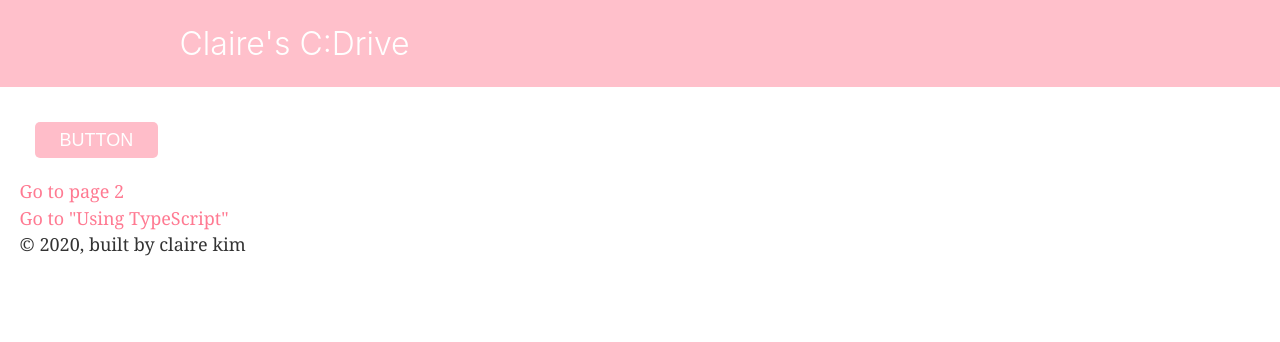
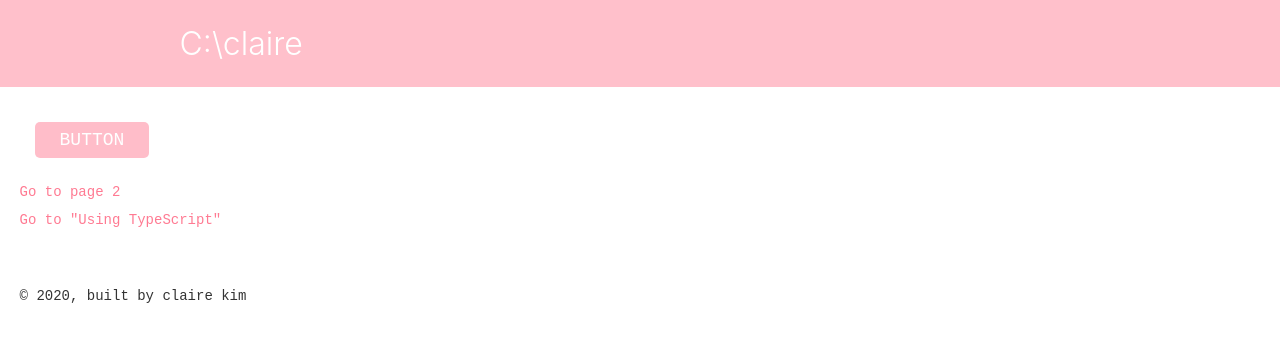
Before and after one commit to hyojuk/c-drive, a Gatsby site: page / in a window 1280 px wide. Built offline with nearby package versions, Linux system fonts and the light colour scheme; Gatsby itself is replaced by a stand-in of ours.

Commit message:
add fonts

```diff
--- a/gatsby-config.js
+++ b/gatsby-config.js
@@ -1,6 +1,6 @@
 module.exports = {
   siteMetadata: {
-    title: `Claire\'s C:Drive`,
+    title: `C:\\claire`,
     description: `Everything Claire`,
     author: `claire kim`,
   },
--- a/src/components/header.js
+++ b/src/components/header.js
@@ -2,6 +2,7 @@ import { Link } from "gatsby"
 import PropTypes from "prop-types"
 import React from "react"
 import styled from "styled-components"
+import { Heading1 } from "../styledComponents/typography";
 
 const HeaderContainer = styled.header`
   background: pink;
@@ -12,13 +13,6 @@ const HeaderWrapper = styled.div`
   margin: 0 auto;
   max-width: 960px;
   padding: 1.45rem 1.0875rem;
-`;
-
-const Heading1 = styled.h2`
-  margin: 0;
-  font-size: 32px;
-  font-weight: 300;
-  color: white;
 `;
 
 const Header = ({ siteTitle }) => (
--- a/src/components/layout.css
+++ b/src/components/layout.css
@@ -1,5 +1,7 @@
 html {
-  font-family: sans-serif;
+  font-family: 'Inconsolata', monospace;
+  font-family: 'Kreon', serif;
+  font-family: 'Montserrat', sans-serif;
   -ms-text-size-adjust: 100%;
   -webkit-text-size-adjust: 100%;
 }
@@ -200,7 +202,8 @@ html {
 }
 body {
   color: hsla(0, 0%, 0%, 0.8);
-  font-family: georgia, serif;
+  font-family: 'Inconsolata', monospace;
+  font-size: inherit;
   font-weight: normal;
   word-wrap: break-word;
   font-kerning: normal;
@@ -230,7 +233,7 @@ h1 {
   padding-top: 0;
   margin-bottom: 1.45rem;
   color: inherit;
-  font-family: -apple-system, BlinkMacSystemFont, Segoe UI, Roboto, Oxygen,
+  font-family: Montserrat, -apple-system, BlinkMacSystemFont, Segoe UI, Roboto, Oxygen,
     Ubuntu, Cantarell, Fira Sans, Droid Sans, Helvetica Neue, sans-serif;
   font-weight: bold;
   text-rendering: optimizeLegibility;
@@ -247,7 +250,7 @@ h2 {
   padding-top: 0;
   margin-bottom: 1.45rem;
   color: inherit;
-  font-family: -apple-system, BlinkMacSystemFont, Segoe UI, Roboto, Oxygen,
+  font-family: Montserrat, -apple-system, BlinkMacSystemFont, Segoe UI, Roboto, Oxygen,
     Ubuntu, Cantarell, Fira Sans, Droid Sans, Helvetica Neue, sans-serif;
   font-weight: bold;
   text-rendering: optimizeLegibility;
@@ -264,7 +267,7 @@ h3 {
   padding-top: 0;
   margin-bottom: 1.45rem;
   color: inherit;
-  font-family: -apple-system, BlinkMacSystemFont, Segoe UI, Roboto, Oxygen,
+  font-family: Montserrat, -apple-system, BlinkMacSystemFont, Segoe UI, Roboto, Oxygen,
     Ubuntu, Cantarell, Fira Sans, Droid Sans, Helvetica Neue, sans-serif;
   font-weight: bold;
   text-rendering: optimizeLegibility;
@@ -281,7 +284,7 @@ h4 {
   padding-top: 0;
   margin-bottom: 1.45rem;
   color: inherit;
-  font-family: -apple-system, BlinkMacSystemFont, Segoe UI, Roboto, Oxygen,
+  font-family: Montserrat, -apple-system, BlinkMacSystemFont, Segoe UI, Roboto, Oxygen,
     Ubuntu, Cantarell, Fira Sans, Droid Sans, Helvetica Neue, sans-serif;
   font-weight: bold;
   text-rendering: optimizeLegibility;
@@ -298,7 +301,7 @@ h5 {
   padding-top: 0;
   margin-bottom: 1.45rem;
   color: inherit;
-  font-family: -apple-system, BlinkMacSystemFont, Segoe UI, Roboto, Oxygen,
+  font-family: Montserrat, -apple-system, BlinkMacSystemFont, Segoe UI, Roboto, Oxygen,
     Ubuntu, Cantarell, Fira Sans, Droid Sans, Helvetica Neue, sans-serif;
   font-weight: bold;
   text-rendering: optimizeLegibility;
@@ -315,7 +318,7 @@ h6 {
   padding-top: 0;
   margin-bottom: 1.45rem;
   color: inherit;
-  font-family: -apple-system, BlinkMacSystemFont, Segoe UI, Roboto, Oxygen,
+  font-family: Montserrat, -apple-system, BlinkMacSystemFont, Segoe UI, Roboto, Oxygen,
     Ubuntu, Cantarell, Fira Sans, Droid Sans, Helvetica Neue, sans-serif;
   font-weight: bold;
   text-rendering: optimizeLegibility;
@@ -620,3 +623,8 @@ pre tt:after {
     font-size: 100%;
   }
 }
+
+footer {
+  padding-top: 50px;
+  font-size: 14px;
+}
--- a/src/styledComponents/components.js
+++ b/src/styledComponents/components.js
@@ -8,7 +8,8 @@ export const Button = styled.button`
   text-transform: uppercase;
   border: none;
   border-radius: 5px;
-  font-family: sans-serif;
+  font-size: 18px,
+  font-family: 'Inconsolata', monospace;
   filter: hue-rotate(0deg);
   transition: filter 300ms linear;
   cursor: pointer;
--- a/src/styledComponents/typography.js
+++ b/src/styledComponents/typography.js
@@ -1,11 +1,19 @@
 import styled from 'styled-components';
 import { Link as PageLink } from "gatsby";
+
+export const Heading1 = styled.h1`
+  margin: 0;
+  font-size: 32px;
+  font-weight: 300;
+  color: white;
+`;
 
 export const Heading2 = styled.h2`
   text-transform: capitalize;
 `;
 
 export const Link = styled(PageLink)`
+  font-size: 14px;
   color: #ff7a92;
   text-decoration: none;
   &:focus,
```
